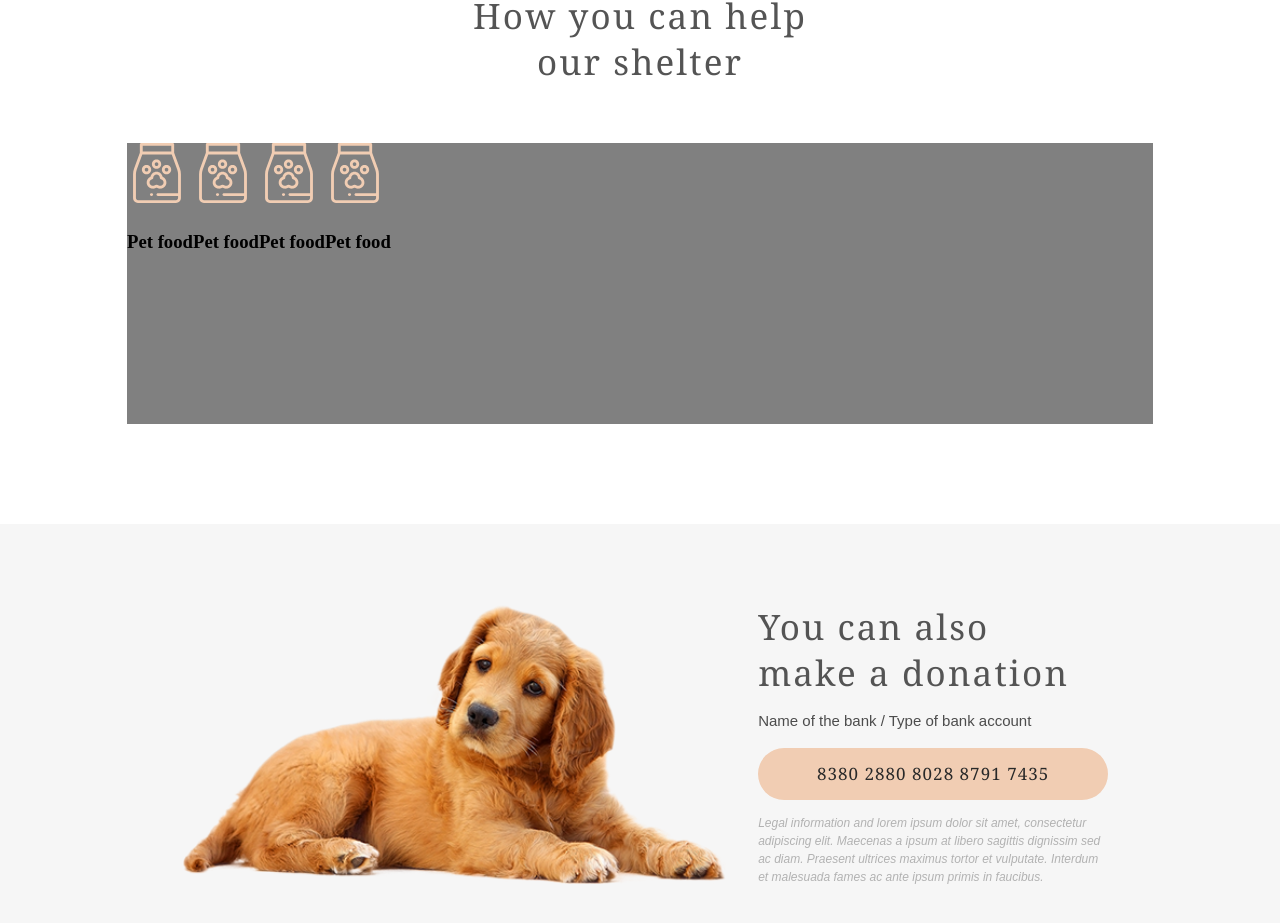
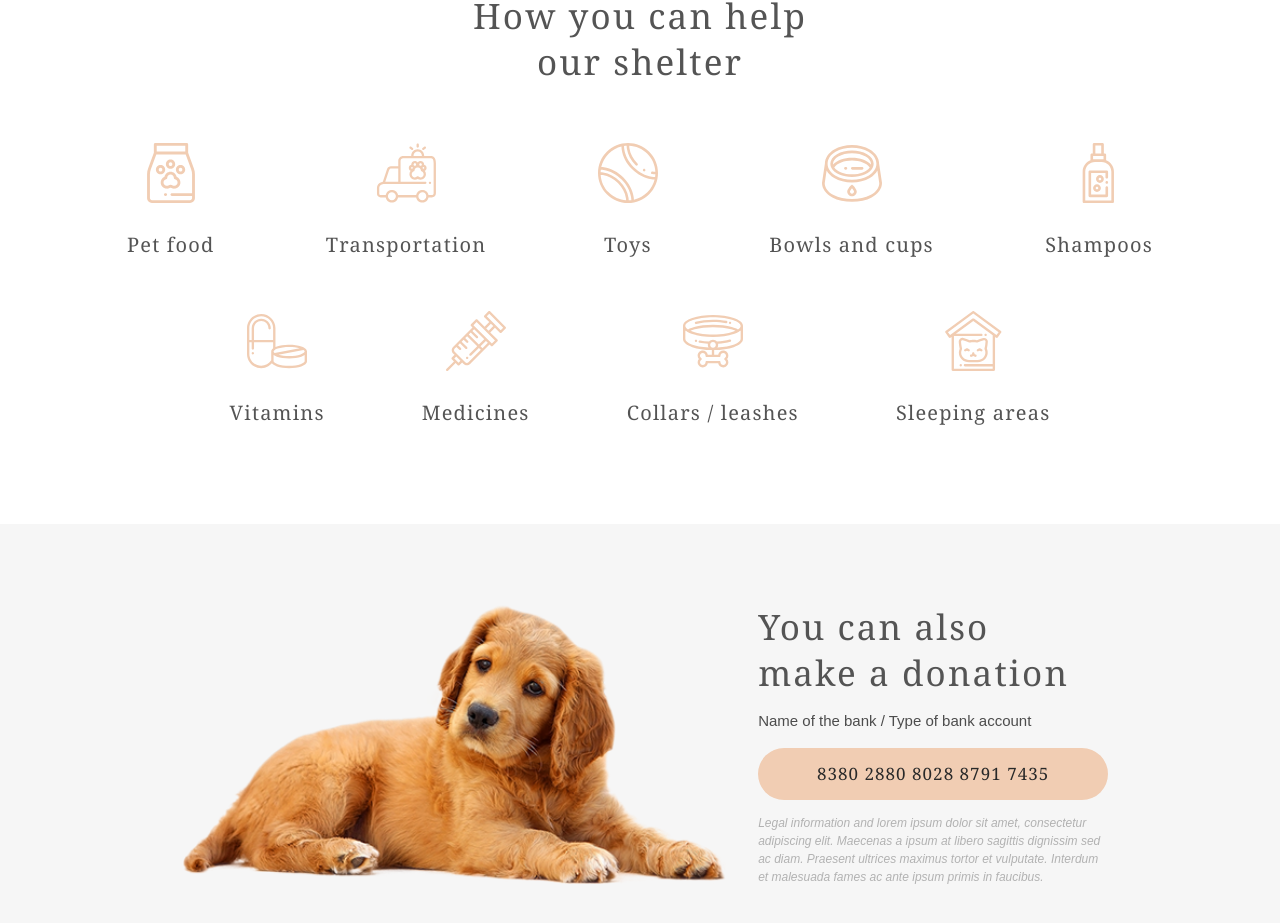
Before and after one commit to SafeAreaView/Shelter, a React (Vite) app: page / in a window 1280 px wide. Shown: the part 2460-3383 px from the top of the page. Built offline with nearby package versions, Linux system fonts and the light colour scheme; a web font is replaced by a local one.

Commit message:
feat: finish helpSection

```diff
--- a/src/components/HelpSection/HelpSection.css
+++ b/src/components/HelpSection/HelpSection.css
@@ -6,8 +6,8 @@
 .help-section__list {
     width: 1026px;
     height: 281px;
-    background-color: gray;
     display: flex;
+    align-items: center;
 }
 
 .list__card {
@@ -15,9 +15,36 @@
     display: flex;
     flex-direction: column;
     justify-content: space-between;
+    align-items: center;
 }
 
 .card__icon {
     width: 60px;
     height: 60px;
 }
+
+.card__name {
+    font-family: 'Georgia';
+    font-style: normal;
+    font-weight: 400;
+    font-size: 20px;
+    line-height: 115%;
+    /* identical to box height, or 23px */
+
+    display: flex;
+    align-items: center;
+    text-align: center;
+    letter-spacing: 0.06em;
+
+    /* color-dark-l */
+
+    color: #545454;
+}
+
+.list__row--first {
+    width: 100%;
+}
+
+.list__row--second {
+    width: 80%;
+}
--- a/src/components/HelpSection/HelpSection.jsx
+++ b/src/components/HelpSection/HelpSection.jsx
@@ -9,7 +9,8 @@ function HelpSection() {
           <h2 className="title-centered title">
             How you can help <br /> our shelter
           </h2>
-          <div className="help-section__list">
+          <div className="help-section__list column-sb">
+            <div className="list__row--first row-sb">
               <div className="list__card">
                 <img
                   src="/src/assets/icons/icon-pet-food.svg"
@@ -20,27 +21,70 @@ function HelpSection() {
               </div>
               <div className="list__card">
                 <img
-                src="/src/assets/icons/icon-pet-food.svg"
+                  src="/src/assets/icons/icon-transportation.svg"
                   alt=""
                   className="card__icon"
                 />
-              <h3 className="card__name">Pet food</h3>
+                <h3 className="card__name">Transportation</h3>
               </div>
               <div className="list__card">
                 <img
-                src="/src/assets/icons/icon-pet-food.svg"
+                  src="/src/assets/icons/icon-toys.svg"
                   alt=""
                   className="card__icon"
                 />
-              <h3 className="card__name">Pet food</h3>
+                <h3 className="card__name">Toys</h3>
               </div>
               <div className="list__card">
                 <img
-                src="/src/assets/icons/icon-pet-food.svg"
+                  src="/src/assets/icons/icon-bowls-and-cups.svg"
                   alt=""
                   className="card__icon"
                 />
-              <h3 className="card__name">Pet food</h3>
+                <h3 className="card__name">Bowls and cups</h3>
+              </div>
+              <div className="list__card">
+                <img
+                  src="/src/assets/icons/icon-shampoos.svg"
+                  alt=""
+                  className="card__icon"
+                />
+                <h3 className="card__name">Shampoos</h3>
+              </div>
+            </div>
+            <div className="list__row--second row-sb">
+              <div className="list__card">
+                <img
+                  src="/src/assets/icons/icon-vitamins.svg"
+                  alt=""
+                  className="card__icon"
+                />
+                <h3 className="card__name">Vitamins</h3>
+              </div>
+              <div className="list__card">
+                <img
+                  src="/src/assets/icons/icon-medicines.svg"
+                  alt=""
+                  className="card__icon"
+                />
+                <h3 className="card__name">Medicines</h3>
+              </div>
+              <div className="list__card">
+                <img
+                  src="/src/assets/icons/icon-collars-leashes.svg"
+                  alt=""
+                  className="card__icon"
+                />
+                <h3 className="card__name">Collars / leashes</h3>
+              </div>
+              <div className="list__card">
+                <img
+                  src="/src/assets/icons/icon-sleeping-area.svg"
+                  alt=""
+                  className="card__icon"
+                />
+                <h3 className="card__name">Sleeping areas</h3>
+              </div>
             </div>
           </div>
         </div>
```
Lines whose indentation alone changed are shown as unchanged.
